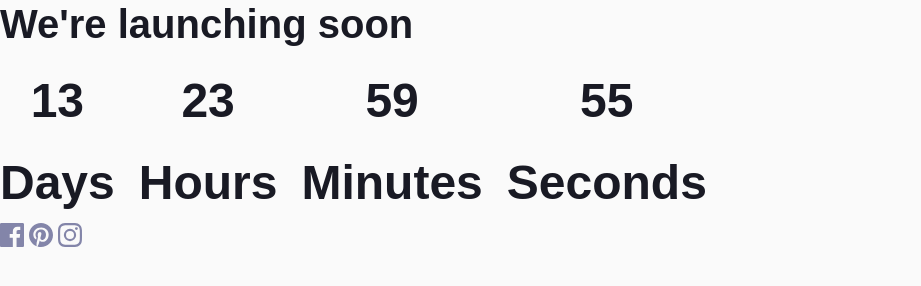
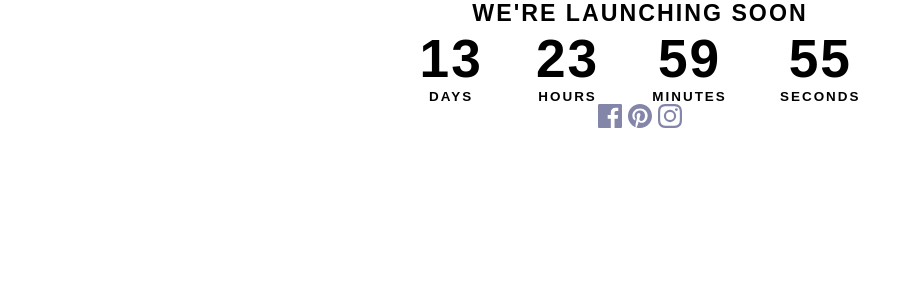
Before and after one commit to dwhenson/frontendmentor-launch-countdown, a website: page index.html in a window 1280 px wide. Shown: the whole page, without its empty margins (0-921 px from the left). Drawn offline with Linux system fonts and the light colour scheme.

Commit message:
☑️ ADD: Basic CSS layout

```diff
--- a/css/styles.css
+++ b/css/styles.css
@@ -118,44 +118,43 @@ select {
 /* Base Styles
    ================================================== */
 body {
-  background-color: var(--clr-neutral-100);
-  /* prettier-ignore */
-  background-image: url("../images/bg-tablet-pattern.svg"), url("../images/bg-tablet-pattern.svg");
-  /* prettier-ignore */
-  background-position: top -3rem right -3rem, bottom 33rem left -33rem;
-  background-size: contain;
-  background-repeat: no-repeat;
   font-family: var(--ff-body);
-  font-size: var(--step-0);
-  font-weight: 400;
-  line-height: 1.7;
+  letter-spacing: 2px;
   text-align: center;
-  color: var(--clr-neutral-400);
-  counter-reset: li;
-}
-@media (min-width: 45em) {
-  body {
-    background-size: auto;
-    text-align: left;
-  }
+  text-transform: uppercase;
 }
 
 h1 {
-  margin-bottom: 0.25em;
-  font-size: 2.5rem;
+  font-size: var(--step-1);
 }
 
 /* ==================================================
 	Utilities
 	================================================== */
+/* Center main content on page */
+.center-content {
+  display: grid;
+  grid-template-rows: min-content;
+  grid-template-columns: minmax(1rem, 1fr) minmax(1rem, 1440px) minmax(1rem, 1fr);
+}
+.center-content > * {
+  grid-column: 2;
+}
+
 /* ==================================================
    Blocks
    ================================================== */
 .app {
   display: flex;
-  gap: 0.5em;
-  margin-top: 0.25em;
-  font-size: 3rem;
+  gap: 1em;
+  max-width: fit-content;
+  margin-right: auto;
+  margin-left: auto;
+  font-size: var(--step-4);
   font-weight: 700;
   text-align: center;
 }
+
+.period {
+  font-size: var(--step--1);
+}
--- a/index.html
+++ b/index.html
@@ -9,7 +9,7 @@
 		<link rel="stylesheet" href="css/styles.css" />
 		<script defer src="js/main.js"></script>
 	</head>
-	<body>
+	<body class="center-content">
 		<main>
 			<h1>We're launching soon</h1>
 			<div id="app" class="app"></div>
--- a/js/main.js
+++ b/js/main.js
@@ -20,19 +20,19 @@ function renderHTML(days, hours, minutes, seconds) {
 	app.innerHTML = `
 		<div>
 			<p>${days}</p>
-			<p id="days">Days</p>
+			<p id="days" class="period">Days</p>
 		</div>
 		<div>
 			<p>${hours}</p>
-			<p id="hours">Hours</p>
+			<p id="hours" class="period">Hours</p>
 		</div>
 		<div>
 			<p>${minutes}</p>
-			<p id="minutes">Minutes</p>
+			<p id="minutes" class="period">Minutes</p>
 		</div>
 		<div>
 			<p>${seconds}</p>
-			<p id="seconds">Seconds</p>
+			<p id="seconds" class="period">Seconds</p>
 		</div>
 	`;
 }
--- a/scss/blocks/_countdown.scss
+++ b/scss/blocks/_countdown.scss
@@ -1,8 +1,14 @@
 .app {
 	display: flex;
-	gap: 0.5em;
-	margin-top: 0.25em;
-	font-size: 3rem;
+	gap: 1em;
+	max-width: fit-content;
+	margin-right: auto;
+	margin-left: auto;
+	font-size: var(--step-4);
 	font-weight: 700;
 	text-align: center;
 }
+
+.period {
+	font-size: var(--step--1);
+}
--- a/scss/global.scss
+++ b/scss/global.scss
@@ -11,43 +11,21 @@
    ================================================== */
 
 body {
-	background-color: var(--clr-neutral-100);
-
-	/* prettier-ignore */
-	background-image:
-		url("../images/bg-tablet-pattern.svg"),
-		url("../images/bg-tablet-pattern.svg");
-
-	/* prettier-ignore */
-	background-position:
-		top -3rem right -3rem,
-		bottom 33rem left -33rem;
-	background-size: contain;
-	background-repeat: no-repeat;
 	font-family: var(--ff-body);
-	font-size: var(--step-0);
-	font-weight: 400;
-	line-height: 1.7;
+	letter-spacing: 2px;
 	text-align: center;
-	color: var(--clr-neutral-400);
-	counter-reset: li;
-
-	@include respond-to("medium") {
-		background-size: auto;
-		text-align: left;
-	}
+	text-transform: uppercase;
 }
 
 h1 {
-	margin-bottom: 0.25em;
-	font-size: 2.5rem;
+	font-size: var(--step-1);
 }
 
 /* ==================================================
 	Utilities
 	================================================== */
 
-// @import "utilities/center-content";
+@import "utilities/center-content";
 // @import "utilities/container";
 // @import "utilities/cta";
 // @import "utilities/flow-content";
--- a/scss/utilities/_center-content.scss
+++ b/scss/utilities/_center-content.scss
@@ -1,5 +1,5 @@
 /* Center main content on page */
-$min: 0;
+$min: 1rem;
 $max: 1440px;
 
 .center-content {
```
